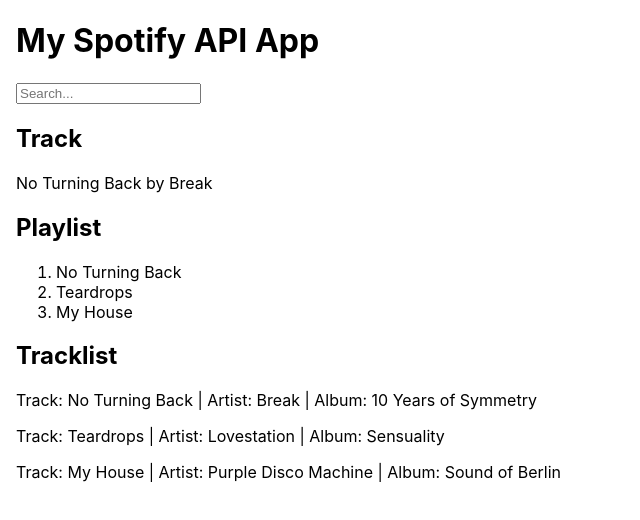
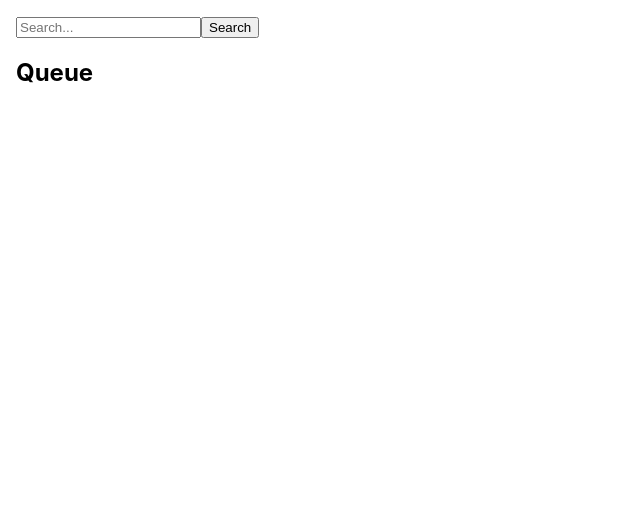
Before and after one commit to Jason5D/Spotify_API, a React (Create React App) app in the folder spotifyapp/: page / in a window 1280 px wide. Shown: the top 520 px of the page, without its empty margins (0-640 px from the left). Built offline with nearby package versions, Linux system fonts and the light colour scheme.

Commit message:
search functionality and can add to a queue

```diff
--- a/spotifyapp/src/App/App.js
+++ b/spotifyapp/src/App/App.js
@@ -1,17 +1,20 @@
-import React from "react";
-import Track from "../Track/Track.js";
+import React, {useState} from "react";
+import Playing from "../Playing/Playing.js";
 import Tracklist from "../Tracklist/Tracklist.js"
 import SearchBar from "../SearchBar/SearchBar.js";
-import Playlist from "../Playlist/Playlist.js";
+import Queue from "../Queue/Queue.js";
 
 function App() {
+  const [queueItems, setQueueItems] = useState([]);
+
+  const handleAddToQueue = item => {
+    setQueueItems([...queueItems, item]);
+  };
+
   return (
     <div>
-      <h1>My Spotify API App</h1>
-      <SearchBar />
-      <Track />
-      <Playlist />
-      <Tracklist />
+      <SearchBar onAddToQueue={handleAddToQueue} />
+      <Queue queueItems={queueItems} />
     </div>
   );
 }
--- a/spotifyapp/src/Track/Track.js
+++ b/spotifyapp/src/Playing/Playing.js
@@ -1,15 +1,15 @@
 import React from "react";
 import data from "../Data/data.json";
 
-function Track() {
+function Playing() {
   const firstTrack = data[0].track;
   const firstArtist = data[0].artist;
   return (
     <div>
-      <h2>Track</h2>
+      <h2>Playing</h2>
         <p>{firstTrack} by {firstArtist}</p>
     </div>
   );
 }
 
-export default Track;
+export default Playing;
--- a/spotifyapp/src/Playlist/Playlist.js
+++ /dev/null
@@ -1,17 +0,0 @@
-import React from "react";
-import data from "../Data/data.json";
-
-function Playlist() {
-  return (
-    <div>
-      <h2>Playlist</h2>
-      <ol>
-        {data.map((item) => (
-        <li>{item.track}</li>
-        ))}
-      </ol>
-    </div>
-  );
-}
-
-export default Playlist;
--- /dev/null
+++ b/spotifyapp/src/Queue/Queue.js
@@ -0,0 +1,17 @@
+import React, {useState} from "react";
+import data from "../Data/data.json";
+
+function Queue({ queueItems }) {
+  return (
+    <div>
+      <h2>Queue</h2>
+      <ol>
+        {queueItems.map((item, index) => (
+          <li key={index}>{item.track} by {item.artist}, {item.album}</li>
+        ))}
+      </ol>
+    </div>
+  );
+}
+
+export default Queue;
--- a/spotifyapp/src/SearchBar/SearchBar.js
+++ b/spotifyapp/src/SearchBar/SearchBar.js
@@ -1,7 +1,7 @@
 import React, { useState } from 'react';
 import data from '../Data/data.json';
 
-function SearchBar() {
+function SearchBar({ onAddToQueue }) {
   const [searchTerm, setSearchTerm] = useState('');
   const [searchResults, setSearchResults] = useState([]);
 
@@ -30,15 +30,23 @@
     setSearchResults(results);
   };
 
+  const handleAddToQueue = item => {
+    onAddToQueue(item);
+  };
+
   return (
     <div>
       <input type="text" placeholder="Search..." value={searchTerm} onChange={handleChange} />
+      <button onClick={handleSearch}>Search</button>
 
       {searchResults.length > 0 && (
         <div>
           <h2>Search Results</h2>
           {searchResults.map(item => (
-            <p key={item.id}>{item.track} by {item.artist}, {item.album}</p>
+            <div key={item.id}>
+              <p>{item.track} by {item.artist}, {item.album}</p>
+              <button onClick={() => handleAddToQueue(item)}>Add</button>
+            </div>
           ))}
         </div>
       )}
@@ -46,4 +54,6 @@
   );
 }
 
+
+
 export default SearchBar;
```
Also changed, not shown: spotifyapp/src/SearchResults/SearchResults.js (deleted, +0 -25 lines).
